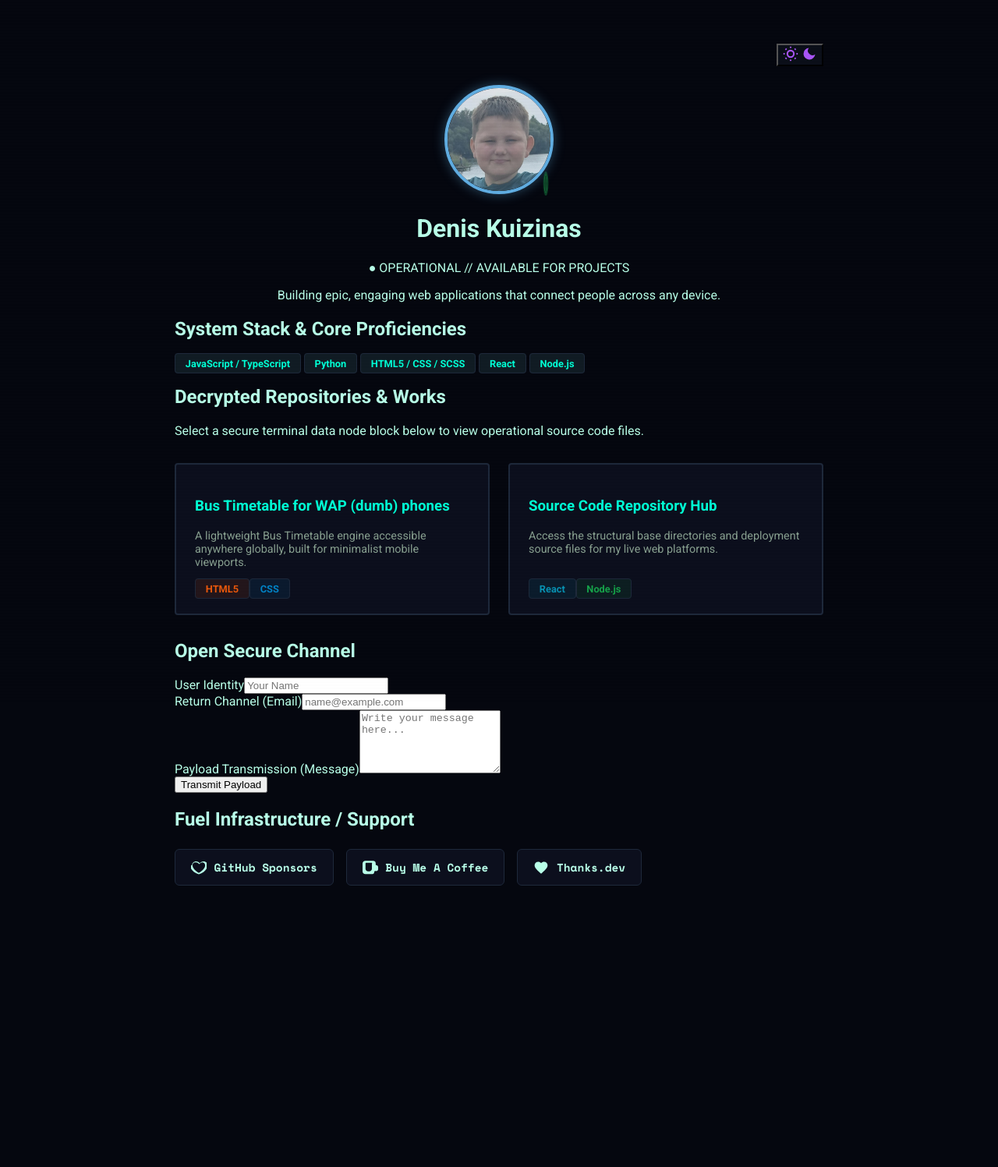
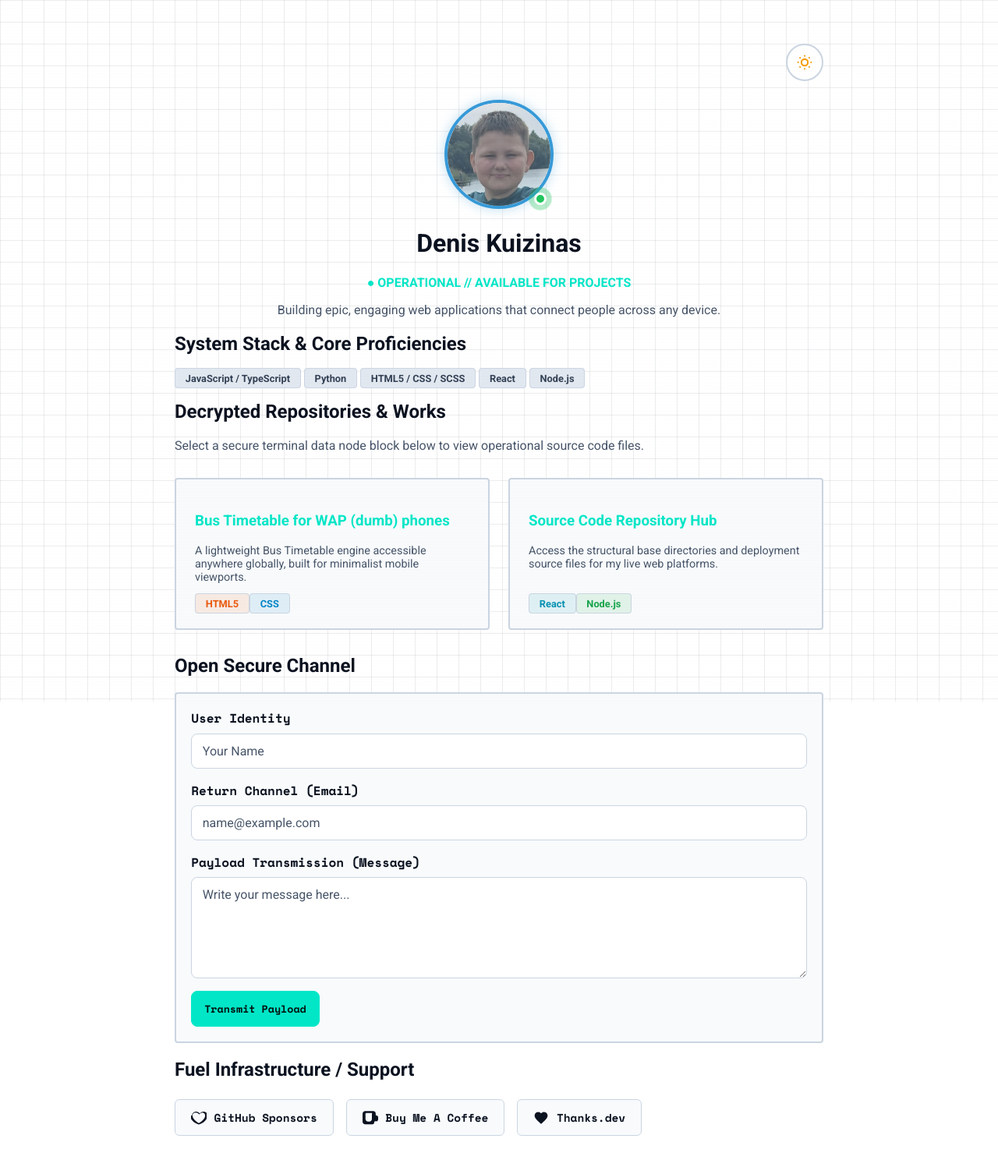
Before and after one commit to d08689390-byte/Main, a Jekyll site: the page built from index.md, in a window 1280 px wide. Shown: the whole page at 78% size. Built offline with Jekyll 4.4.1, drawn with Linux system fonts in a browser that asks for light colours; before the commit the page ends 1176 px from its top, so only the background shows below that.

Commit message:
Update UI theming, form styling, and visual polish
Co-authored-by: d08689390-byte <322184839+d08689390-byte@users.noreply.github.com>

```diff
--- a/_layouts/default.html
+++ b/_layouts/default.html
@@ -1,5 +1,5 @@
 <!DOCTYPE html>
-<html lang="en" data-theme="dark">
+<html lang="en" data-theme="light">
 <head>
   <meta charset="utf-8">
   <meta name="viewport" content="width=device-width, initial-scale=1">
--- a/assets/css/_global.scss
+++ b/assets/css/_global.scss
@@ -21,3 +21,87 @@ body {
     pointer-events: none;
   }
 }
+
+h1, h2, h3 {
+  color: var(--text-main);
+}
+
+p, label, .sub-text, .hero-subtitle {
+  color: var(--text-muted);
+}
+
+.glitch-title {
+  color: var(--text-main);
+}
+
+.availability-tag {
+  color: var(--primary);
+  font-weight: 700;
+}
+
+.contact-form-wrapper {
+  @include card;
+  padding: 1.2rem;
+  margin-top: 1rem;
+}
+
+.portfolio-form {
+  display: grid;
+  gap: 1rem;
+}
+
+.form-group {
+  display: grid;
+  gap: 0.45rem;
+
+  label {
+    font-family: "Space Mono", monospace;
+    font-weight: 700;
+    color: var(--text-main);
+  }
+}
+
+.portfolio-form input,
+.portfolio-form textarea {
+  width: 100%;
+  border: 1px solid var(--border-color);
+  background: var(--input-bg);
+  color: var(--text-main);
+  border-radius: 8px;
+  padding: 0.75rem 0.85rem;
+  font: inherit;
+  transition: border-color 0.2s ease, box-shadow 0.2s ease;
+
+  &::placeholder {
+    color: var(--text-muted);
+  }
+
+  &:focus {
+    outline: none;
+    border-color: var(--primary);
+    box-shadow: 0 0 0 3px rgba(0, 230, 199, 0.18);
+  }
+}
+
+.portfolio-form textarea {
+  resize: vertical;
+  min-height: 130px;
+}
+
+.submit-btn {
+  border: 1px solid var(--primary);
+  background: var(--primary);
+  color: #04130f;
+  border-radius: 8px;
+  font-family: "Space Mono", monospace;
+  font-weight: 700;
+  padding: 0.75rem 1rem;
+  cursor: pointer;
+  justify-self: start;
+  transition: transform 0.2s ease, filter 0.2s ease;
+
+  &:hover {
+    transform: translateY(-1px);
+    filter: brightness(1.05);
+  }
+}
--- a/assets/css/_profile.scss
+++ b/assets/css/_profile.scss
@@ -20,13 +20,21 @@
     position: absolute;
     bottom: 8px;
     right: 8px;
+    width: 18px;
+    height: 18px;
+    display: inline-flex;
+    align-items: center;
+    justify-content: center;
 
     .status-dot {
-      width: 12px;
-      height: 12px;
+      width: 16px;
+      height: 16px;
       background-color: var(--online-green);
       border-radius: 50%;
-      border: 2px solid var(--bg-page);
+      border: 3px solid var(--bg-page);
+      position: relative;
+      z-index: 1;
+      display: block;
     }
 
     .status-ping {
--- a/assets/css/_theme.scss
+++ b/assets/css/_theme.scss
@@ -7,3 +7,39 @@
   background: #0b0f19;
   color: #a855f7;
 }
+
+.cyber-circle-btn {
+  width: 3rem;
+  height: 3rem;
+  border-radius: 50%;
+  border: 2px solid var(--border-color);
+  display: inline-flex;
+  align-items: center;
+  justify-content: center;
+  cursor: pointer;
+  transition: transform 0.2s ease, box-shadow 0.2s ease, border-color 0.2s ease;
+
+  &:hover {
+    transform: translateY(-1px);
+    border-color: var(--accent);
+    box-shadow: 0 0 12px rgba(168, 85, 247, 0.35);
+  }
+
+  &:focus-visible {
+    outline: 2px solid var(--primary);
+    outline-offset: 3px;
+  }
+
+  .sun-icon,
+  .moon-icon {
+    display: none;
+  }
+}
+
+[data-theme="light"] .cyber-circle-btn .sun-icon {
+  display: block;
+}
+
+[data-theme="dark"] .cyber-circle-btn .moon-icon {
+  display: block;
+}
--- a/assets/css/_variables.scss
+++ b/assets/css/_variables.scss
@@ -4,13 +4,15 @@ html[data-theme="light"] {
   --accent: #7c3aed;
   --bg-page: #ffffff;
   --bg-cards: #f8fafc;
-  --text-main: #0f172a;
-  --text-muted: #64748b;
+  --text-main: #0b1220;
+  --text-muted: #475569;
   --border-color: #cbd5e1;
   --tag-bg: #e2e8f0;
   --tag-text: #334155;
   --input-bg: #ffffff;
   --scan-opacity: 0.02;
+  --grid-line: rgba(15, 23, 42, 0.08);
+  --grid-size: 28px;
 
   --turquoise: #00e6c7;
   --terminal-green: #39ff14;
@@ -22,13 +24,15 @@ html[data-theme="dark"] {
   --accent: #d946ef;
   --bg-page: #05070f;
   --bg-cards: #0c0f1d;
-  --text-main: #b8ffe8;
-  --text-muted: #88a090;
+  --text-main: #d9fff2;
+  --text-muted: #9eb5aa;
   --border-color: #1e293b;
   --tag-bg: #111c24;
   --tag-text: #00ffd5;
   --input-bg: #090d16;
   --scan-opacity: 0.05;
+  --grid-line: rgba(0, 255, 213, 0.1);
+  --grid-size: 28px;
 
   --turquoise: #00ffd5;
   --terminal-green: #39ff14;
--- a/assets/js/main.js
+++ b/assets/js/main.js
@@ -37,7 +37,7 @@ function purgeDefaultElements() {
 }
 
 function initTheme() {
-  const saved = localStorage.getItem("portfolio-theme") || "dark";
+  const saved = localStorage.getItem("portfolio-theme") || "light";
   document.documentElement.dataset.theme = saved;
 
   themeToggle?.addEventListener("click", () => {
```
